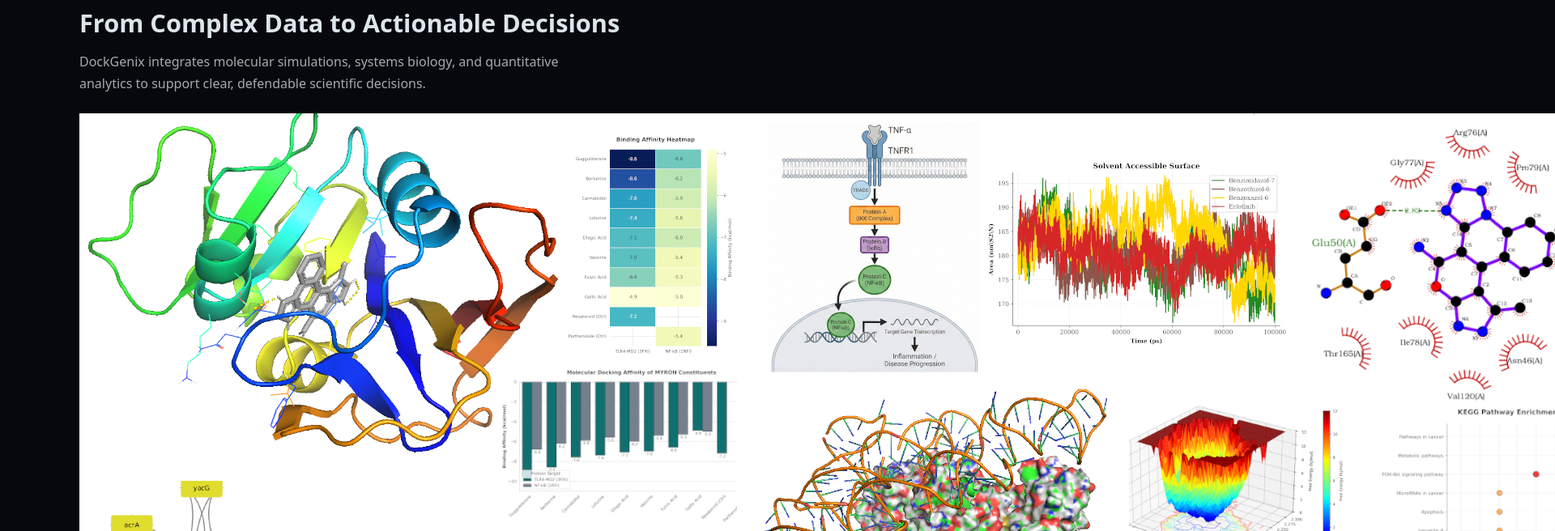
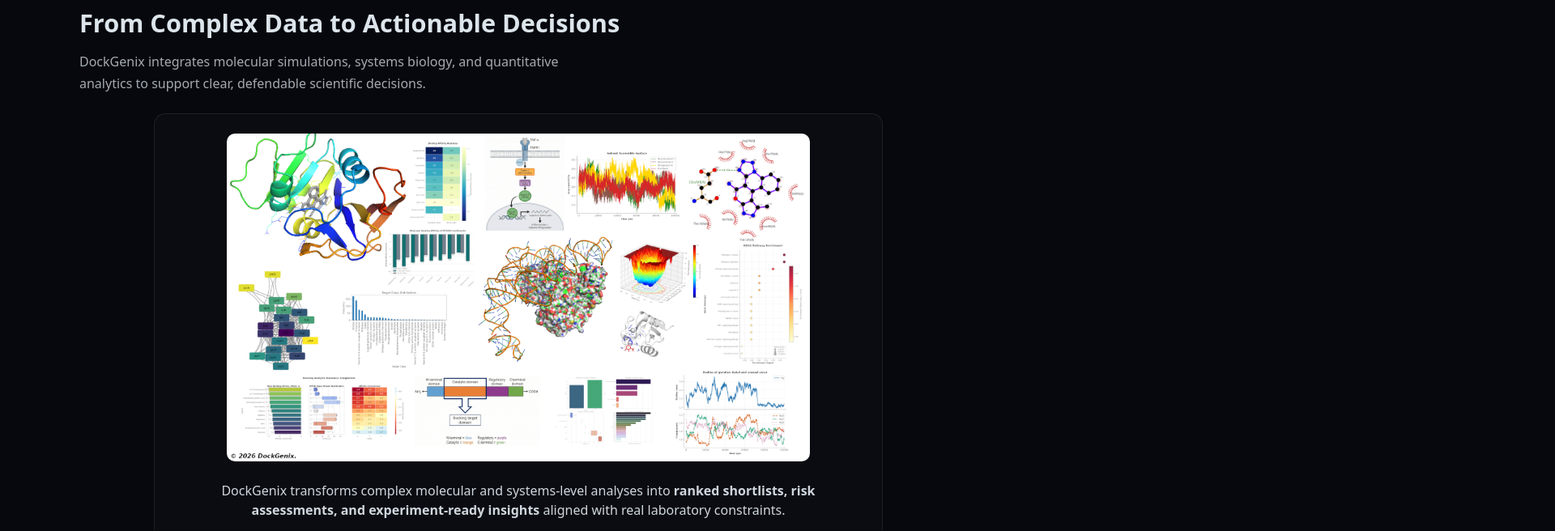
Before and after one commit to tusharRG-arch/DockGenix, a plain HTML site: page index.html in a window 1280 px wide. Shown: the part 4960-5616 px from the top of the page at 81% size, 1920 px wide, since content can reach past the window. Drawn offline with Linux system fonts and the light colour scheme.

Commit message:
Update styles.css

```diff
--- a/styles.css
+++ b/styles.css
@@ -756,3 +756,30 @@ body{
     flex: 1 1 100%;
   }
 }
+
+/* Mobile responsive: stack them vertically on small screens Dockgenix_mol_panel */
+.insight-box {
+  max-width: 900px;          /* controls overall width */
+  margin: 0 auto;
+  padding: 24px;
+  background: rgba(255, 255, 255, 0.02);
+  border: 1px solid rgba(255, 255, 255, 0.08);
+  border-radius: 14px;
+  text-align: center;
+}
+
+.insight-image {
+  max-width: 100%;
+  width: 720px;              /* keeps image visually small */
+  height: auto;
+  border-radius: 10px;
+  margin-bottom: 16px;
+}
+
+.insight-note {
+  font-size: 1rem;
+  color: #cfd6dd;
+  max-width: 760px;
+  margin: 0 auto;
+  line-height: 1.5;
+}
```
